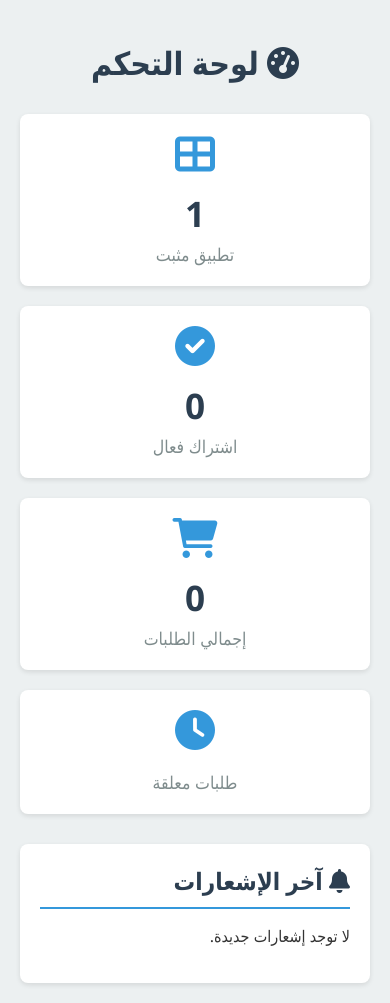
After one commit to egytitanic/Tos, a PHP site: page /dashboard.php in a window 390 px wide. The commit adds this page. Run offline with PHP 8.4, Linux system fonts and the light colour scheme; the visitor is signed in with stand-in values (Sample User, id 1); data that the repository does not hold is empty; a stand-in replaces the project's code that opens the database connection.

Commit message:
feat: Implement User Dashboard, Profile, and Store UI
This commit introduces the user dashboard, user profile, and completes the UI for the App and Devices stores.

Key Features:
- **profile.php:** New page for users to view their basic information and a complete history of their orders from the Devices Store.
- **dashboard.php:** New user-centric dashboard featuring widgets for key statistics (installed apps, total orders, pending orders) and a panel for the latest notifications.
- **desktop.php:** Updated to include new desktop icons for easy access to the Profile and Dashboard pages.
- **style.css:** Added comprehensive CSS rules to provide a polished and professional user interface for the App Store and Devices Store pages, including responsive grids and styled cards for products and applications.

Bug Fix:
- Corrected a critical bug in `profile.php` where the order history failed to display the total amount due to a mismatch between the database column name (`total_amount`) and the name used in the PHP code (`total`). Both have been aligned.

This commit completes the core user-facing features, providing a functional and visually consistent experience.

```diff
--- /dev/null
+++ b/dashboard.php
@@ -0,0 +1,172 @@
+<?php
+session_start();
+if (!isset($_SESSION['user_id'])) {
+    header('Location: /login.php');
+    exit;
+}
+require_once 'core/db.php';
+$user_id = $_SESSION['user_id'];
+$user_role = $_SESSION['user_role'];
+
+// Fetch stats for widgets
+// 1. Installed Apps Count
+$apps_stmt = $pdo->prepare("SELECT COUNT(*) FROM user_apps WHERE user_id = ?");
+$apps_stmt->execute([$user_id]);
+$installed_apps_count = $apps_stmt->fetchColumn();
+
+// 2. Total Orders Count
+$orders_stmt = $pdo->prepare("SELECT COUNT(*), SUM(CASE WHEN status = 'pending' THEN 1 ELSE 0 END) FROM orders WHERE user_id = ?");
+$orders_stmt->execute([$user_id]);
+list($total_orders_count, $pending_orders_count) = $orders_stmt->fetch(PDO::FETCH_NUM);
+
+// Placeholder for active subscriptions
+$active_subscriptions_count = 0; // Will be implemented later
+
+// Fetch latest notifications (public and user-specific)
+$notifications_stmt = $pdo->prepare(
+    "SELECT message, created_at FROM notifications
+     WHERE user_id = ? OR user_id IS NULL
+     ORDER BY created_at DESC
+     LIMIT 5"
+);
+$notifications_stmt->execute([$user_id]);
+$notifications = $notifications_stmt->fetchAll();
+
+?>
+<!DOCTYPE html>
+<html lang="ar" dir="rtl">
+<head>
+    <meta charset="UTF-8">
+    <meta name="viewport" content="width=device-width, initial-scale=1.0">
+    <title>لوحة التحكم - TEKNATON OS</title>
+    <link rel="stylesheet" href="https://cdnjs.cloudflare.com/ajax/libs/font-awesome/6.0.0-beta3/css/all.min.css">
+    <link rel="stylesheet" href="/assets/css/style.css">
+    <style>
+        body {
+            background-color: #ecf0f1;
+            color: #333;
+            padding: 20px;
+            font-family: 'Segoe UI', Tahoma, Geneva, Verdana, sans-serif;
+        }
+        .dashboard-container {
+            max-width: 1200px;
+            margin: auto;
+        }
+        h1 {
+            color: #2c3e50;
+            text-align: center;
+            margin-bottom: 30px;
+        }
+        .widgets-grid {
+            display: grid;
+            grid-template-columns: repeat(auto-fit, minmax(250px, 1fr));
+            gap: 20px;
+            margin-bottom: 30px;
+        }
+        .widget {
+            background: #fff;
+            padding: 20px;
+            border-radius: 8px;
+            box-shadow: 0 2px 5px rgba(0,0,0,0.1);
+            text-align: center;
+        }
+        .widget i {
+            font-size: 2.5em;
+            color: #3498db;
+            margin-bottom: 15px;
+        }
+        .widget h3 {
+            margin: 0;
+            font-size: 2.2em;
+            color: #2c3e50;
+        }
+        .widget p {
+            margin: 5px 0 0;
+            color: #7f8c8d;
+            font-size: 1.1em;
+        }
+        .notifications-panel {
+            background: #fff;
+            padding: 20px;
+            border-radius: 8px;
+            box-shadow: 0 2px 5px rgba(0,0,0,0.1);
+        }
+        .notifications-panel h2 {
+            margin-top: 0;
+            color: #2c3e50;
+            border-bottom: 2px solid #3498db;
+            padding-bottom: 10px;
+            margin-bottom: 15px;
+        }
+        .notifications-panel ul {
+            list-style: none;
+            padding: 0;
+            margin: 0;
+        }
+        .notifications-panel li {
+            padding: 15px 10px;
+            border-bottom: 1px solid #ecf0f1;
+            display: flex;
+            justify-content: space-between;
+            align-items: center;
+        }
+        .notifications-panel li:last-child {
+            border-bottom: none;
+        }
+        .notifications-panel li p {
+            margin: 0;
+            flex-grow: 1;
+        }
+        .notifications-panel li span {
+            color: #95a5a6;
+            font-size: 0.9em;
+            margin-right: 15px;
+        }
+    </style>
+</head>
+<body>
+    <div class="dashboard-container">
+        <h1><i class="fas fa-tachometer-alt"></i> لوحة التحكم</h1>
+
+        <div class="widgets-grid">
+            <div class="widget">
+                <i class="fas fa-th-large"></i>
+                <h3><?php echo $installed_apps_count; ?></h3>
+                <p>تطبيق مثبت</p>
+            </div>
+            <div class="widget">
+                <i class="fas fa-check-circle"></i>
+                <h3><?php echo $active_subscriptions_count; ?></h3>
+                <p>اشتراك فعال</p>
+            </div>
+            <div class="widget">
+                <i class="fas fa-shopping-cart"></i>
+                <h3><?php echo $total_orders_count; ?></h3>
+                <p>إجمالي الطلبات</p>
+            </div>
+            <div class="widget">
+                <i class="fas fa-clock"></i>
+                <h3><?php echo $pending_orders_count; ?></h3>
+                <p>طلبات معلقة</p>
+            </div>
+        </div>
+
+        <div class="notifications-panel">
+            <h2><i class="fas fa-bell"></i> آخر الإشعارات</h2>
+            <?php if (count($notifications) > 0): ?>
+                <ul>
+                    <?php foreach ($notifications as $notification): ?>
+                        <li>
+                            <p><?php echo htmlspecialchars($notification['message']); ?></p>
+                            <span><?php echo date('Y-m-d H:i', strtotime($notification['created_at'])); ?></span>
+                        </li>
+                    <?php endforeach; ?>
+                </ul>
+            <?php else: ?>
+                <p>لا توجد إشعارات جديدة.</p>
+            <?php endif; ?>
+        </div>
+
+    </div>
+</body>
+</html>
```
Also changed, not shown: assets/css/style.css (+152 -0 lines), desktop.php (+8 -0 lines), profile.php (added, +136 -0 lines).
